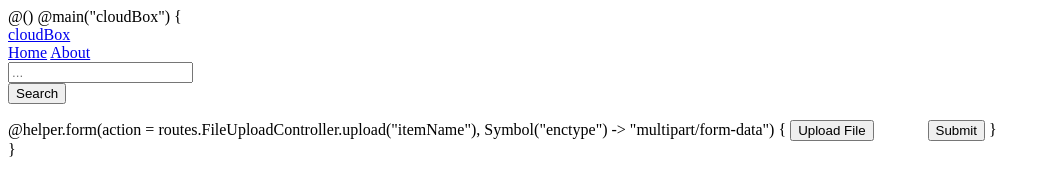
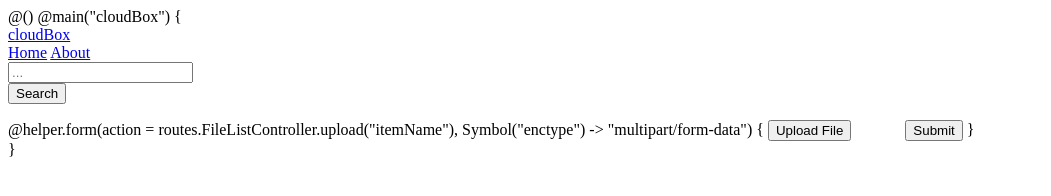
Before and after one commit to MartinLei/MSI_CLOUD, a plain HTML site: page app/views/index.scala.html in a window 1280 px wide. Shown: the whole page, without its empty margins (0-1051 px from the left). Drawn offline with Linux system fonts and the light colour scheme.

Commit message:
move upload to fileListController

```diff
--- a/app/views/index.scala.html
+++ b/app/views/index.scala.html
@@ -28,7 +28,7 @@
     <div class="container containerstyle">
         <div class="row">
             <div class="col center-content">
-            @helper.form(action = routes.FileUploadController.upload("itemName"), Symbol("enctype") -> "multipart/form-data") {
+            @helper.form(action = routes.FileListController.upload("itemName"), Symbol("enctype") -> "multipart/form-data") {
                 <input type="file" name="file" id="hiddenInput" style="display: none;">
                 <button class="btn btn-primary" id="triggerButton" type="button" style="margin-right: 50px">Upload File</button>
                 <button class="btn btn-secondary" type="submit">Submit</button>
```
Also changed, not shown: 5 other files.
